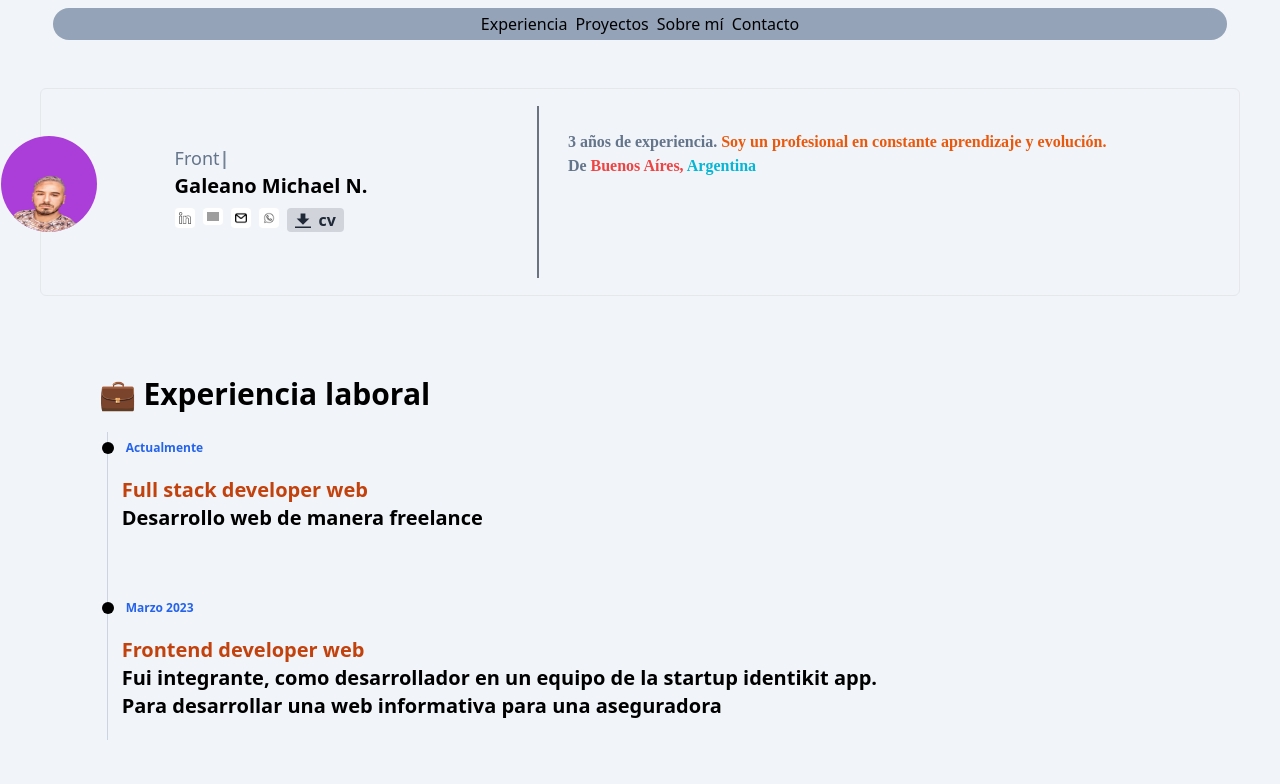
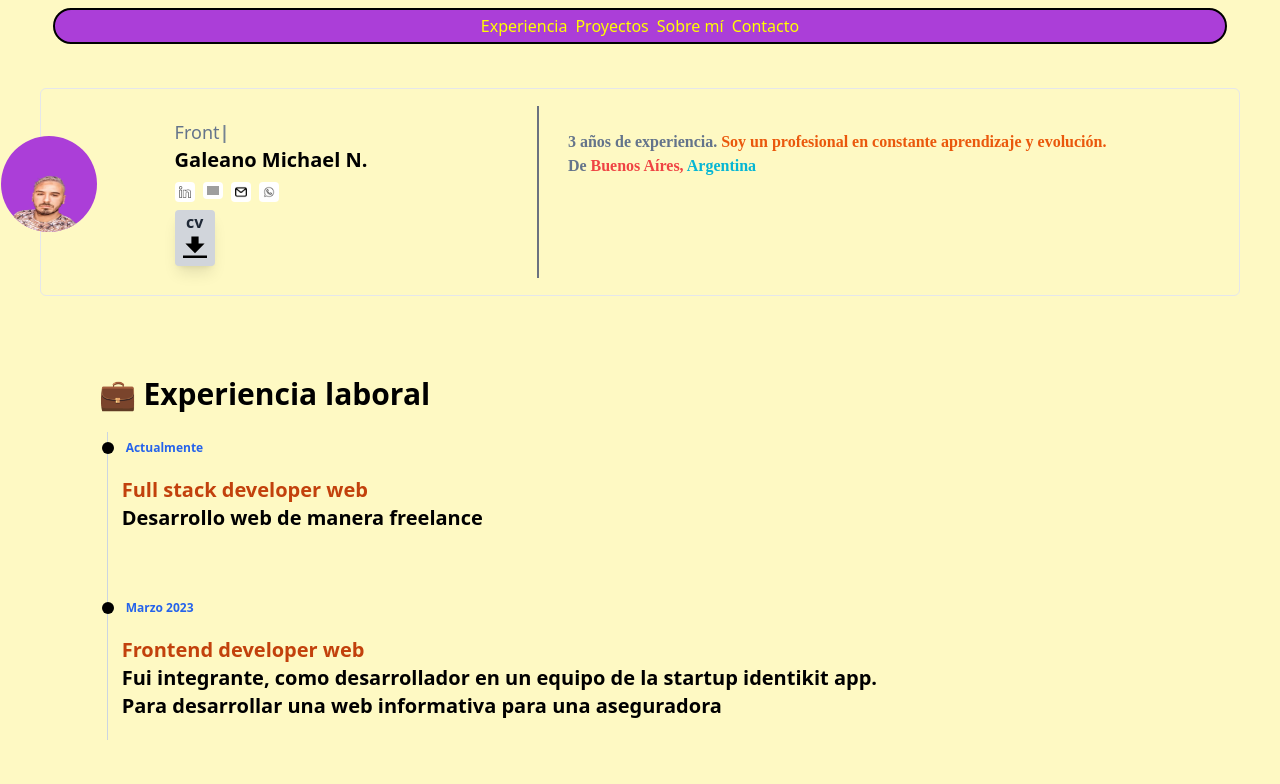
Before and after one commit to mikygaleano/app-my-porfolio, a React (Vite) app: page / in a window 1280 px wide. Shown: the top 784 px of the page. Built offline with nearby package versions, Linux system fonts and the light colour scheme; grey boxes are pictures that could not be loaded.

Commit message:
actulice background color page web, styles

```diff
--- a/src/App.jsx
+++ b/src/App.jsx
@@ -10,7 +10,7 @@ import { exper } from "./constantes";
 export const App = () =>{
 
   return (
-    <main className="bg-slate-100 min-w-full min-h-screen flex flex-col items-center gap-10 font-fontFamily">
+    <main className=" bg-yellow-100 min-w-full min-h-screen flex flex-col items-center gap-10 font-fontFamily">
      <Header/>
      <Home/>
      <Experiencia exper={exper}/>
--- a/src/components/Projectos/Cards.jsx
+++ b/src/components/Projectos/Cards.jsx
@@ -16,7 +16,7 @@ export const Cards = ({proyectos})=> {
 
                             }
 
-                            <a href={items.url} target="_blank" rel="noopener noreferrer" className='w-fit h-fit animate-backgroundGradientAnimation rounded-lg shadow-lg p-1 text-black'>website</a>
+                            <a href={items.url} target="_blank" rel="noopener noreferrer" className='w-fit h-fit animate-backgroundGradientAnimation rounded-lg shadow-xl p-1 text-black'>sitio web</a>
                         </div>
                         <div className='w-full h-full flex flex-col mt-5 gap-5'>
                                 <figure className="w-full border-sky-100 rounded-lg shadow-lg p-1">
--- a/src/components/header/Header.jsx
+++ b/src/components/header/Header.jsx
@@ -3,7 +3,7 @@
 export const Header = ()=> {
 
     return (
-        <header className="w-11/12 fixed flex flex-row items-center justify-center gap-2 p-1 pl-2 pr-2 rounded-l-full rounded-r-full bg-slate-400 mt-2 z-10">
+        <header className="w-11/12 max-[281px]:text-xs fixed flex flex-row items-center justify-center gap-2 p-1 pl-2 pr-2 rounded-l-full rounded-r-full bg-secondLigth text-backgroundPrimary border-2 border-black mt-2 z-10">
             <a href="#experiencia">Experiencia</a>
             <a href="#proyectos">Proyectos</a>
             <a href="#sobre-mi">Sobre mí</a>
--- a/src/components/home/CardHome.jsx
+++ b/src/components/home/CardHome.jsx
@@ -8,27 +8,29 @@ export const CardHome = ({handleDownload, socialMedia, currentText})=> {
           className='h-52 w-10/12 border rounded-md max-md:w-11/12 max-md:h-80 max-[281px]:w-60 max-[281px]h-80 flex flex-1 flex-grow max-sm:flex-col items-center bg-transparent max-sm:justify-center'
           >
             <figure className="w-52 h-52">
-              <img className="relative -left-10 top-12  max-sm:top-3 max-sm:left-1/4 w-24 h-24 max-[281px]:w-14 max-[281px]:h-14 rounded-full bg-secondLigth object-center" src="./image/perfil.png" alt="foto avatare"/>
+              <img className="relative -left-10 top-12  max-sm:top-3 max-sm:left-1/4 max-md:m-2 w-24 h-24 max-[281px]:w-14 max-[281px]:h-14 max-[281px]:-top-5 max-[281px]:ml-5 rounded-full bg-secondLigth object-center" src="./image/perfil.png" alt="foto avatare"/>
             </figure>
-            <div className="max-md:w-full w-1/2 m-3 h-24 flex flex-col justify-end max-sm:ml-14">
+            <div className="max-md:w-full w-1/2 m-3 mt-20 max-sm:mt-auto h-24 flex flex-col justify-end max-sm:ml-14">
               <h2 className="text-slate-500 text-lg max-sm:text-xs">{currentText}<strong className="animate-pulse">|</strong></h2>
               <h1 className="text-xl font-bold max-md:text-xs">Galeano Michael N.</h1>
-              <div className="flex my-2 gap-2">
-                {
-                  socialMedia.map(social => (
-                    <a key={social.id} href={social.link} target="_blank"><img className="w-5 max-sm:w-7 p-1 bg-white rounded hover:bg-slate-100" src={social.image} alt={social.name}/></a>
-                  ))
-                }
+              <div className="flex flex-col my-2 gap-2">
+                <div className="flex flex-row gap-2">
+                  {
+                    socialMedia.map(social => (
+                      <a key={social.id} href={social.link} target="_blank"><img className="w-5 max-sm:w-7 p-1 bg-white rounded hover:bg-slate-100" src={social.image} alt={social.name}/></a>
+                    ))
+                  }
+                </div>
                 <button
                     onClick={handleDownload}
-                    id="dowload" className="bg-gray-300 hover:bg-gray-400 text-gray-800 font-semibold px-2 rounded inline-flex items-center">
-                  <svg className="fill-current w-4 h-4 mr-2" xmlns="http://www.w3.org/2000/svg" viewBox="0 0 20 20"><path d="M13 8V2H7v6H2l8 8 8-8h-5zM0 18h20v2H0v-2z"/></svg>
+                    id="dowload" className="w-10 h-fit bg-gray-300 hover:bg-gray-400 text-gray-800 font-semibold px-2 rounded shadow-lg flex-col justify-center items-center">
                   <span>cv</span>
+                  <svg className="mb-2" xmlns="http://www.w3.org/2000/svg" viewBox="0 0 20 20"><path d="M13 8V2H7v6H2l8 8 8-8h-5zM0 18h20v2H0v-2z"/></svg>
                 </button>
               </div>
             </div>
             <div className="w-fit h-5/6 max-sm:w-10/12 max-sm:h-fit m-auto border border-gray-500"></div>
-            <div className="w-full h-full flex flex-row items-center justify-center m-auto max-sm:mt-10">
+            <div className="w-full h-full flex flex-row max-[619px]:ml-2 items-center justify-center max-sm:mt-10">
                 <div className="w-11/12 max-sm:h-full max-2xl:h-3/5 max-md:ml-auto max-md:mr-auto max-md:mt-auto max-sm:mb-2.5 flex flex-col">
                     <div className="w-full flex flex-col gap-0 font-[open-display]">
                         <p className=" text-slate-500 font-black">3 años de experiencia. <span className="text-orange-600">Soy un profesional en constante aprendizaje y evolución.</span> </p>
```
